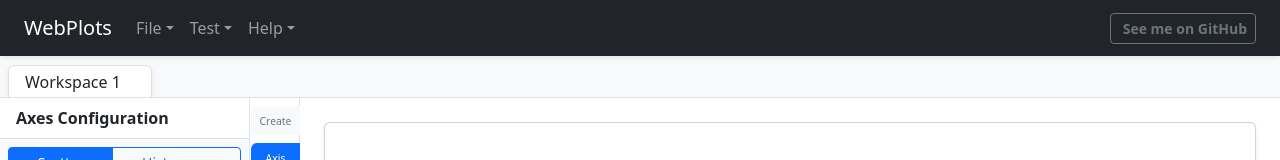
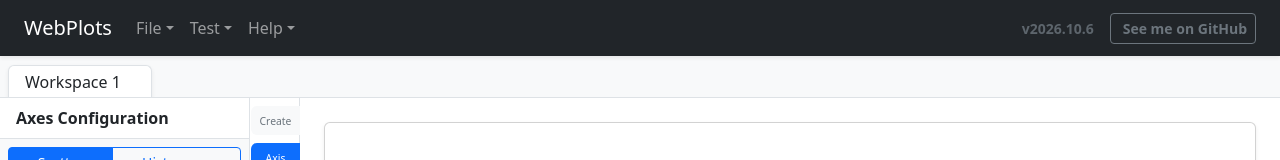
Before and after one commit to emunozgutier/webplots, a React (Vite) app: page / in a window 1280 px wide. Shown: the top 160 px of the page. Built offline with nearby package versions, Linux system fonts and the light colour scheme; the HTML template or start-up script is replaced by a standard one.

Commit message:
auto versioning

```diff
--- a/public/version.json
+++ b/public/version.json
@@ -1,5 +1,5 @@
 {
-    "commit_title": "Add subplot side menu and multi-plot support",
-    "commit_message": "Introduce subplot/grid support and a Subplots side menu. Adds a new SubplotSideMenu component and a persisted SubplotSideMenuStore to assign traces to 1..4 subplot cells (rows/cols up to 2x2). Integrates the store into WorkspaceContext and persistence/cleanup in WorkspaceStore. PlotArea now reads the subplot store and passes subplot data into generatePlotConfig. generatePlotConfig was updated to duplicate traces per assigned subplot, emit x/y axis keys (x, x2, y, y2...), inject layout.grid and per-subplot axis configs, and update the generated Plotly receipt to reflect subplot axes and trace assignments. UI changes in SideMenu add a \"Subplots\" tab and wiring to render the new menu. Default behavior preserves single-plot behavior when grid is 1x1 and falls back to subplot 1 if no explicit assignment exists.",
-    "version_string": "2026.10.5"
+    "commit_title": "Make X-axis optional; default to Row Number",
+    "commit_message": "Allow plots to work without an explicit x-axis by treating row indices as the default X values. Update data mapping so x values use the selected column when present or the row number otherwise, and adapt trace generation, histogram handling, axis titles, and the generated receipt to reflect 'Row Number' when no xAxis is set. Change TopMenuBar to avoid auto-selecting the first column (set xAxis to '' on column updates). Add a UI hint in AxisSideMenu that indicates the default is Row Number and that dragging a column will override it.",
+    "version_string": "2026.10.6"
 }
--- a/src/components/TopMenuBar.tsx
+++ b/src/components/TopMenuBar.tsx
@@ -1,5 +1,5 @@
 
-import React, { useRef, useState } from 'react';
+import React, { useRef, useState, useEffect } from 'react';
 import { NavDropdown, Navbar, Nav, Container, Modal, Button } from 'react-bootstrap';
 import { useCsvDataStore } from '../store/CsvDataStore';
 import Papa from 'papaparse';
@@ -22,6 +22,22 @@ const TopMenuBar: React.FC = () => {
 
     const [showVersionModal, setShowVersionModal] = useState(false);
     const [versionData, setVersionData] = useState<VersionData | null>(null);
+
+    useEffect(() => {
+        const fetchVersion = async () => {
+            try {
+                const baseUrl = import.meta.env.BASE_URL || '/';
+                const response = await fetch(`${baseUrl}version.json`);
+                if (response.ok) {
+                    const data: VersionData = await response.json();
+                    setVersionData(data);
+                }
+            } catch (error) {
+                console.error("Error fetching version on mount:", error);
+            }
+        };
+        fetchVersion();
+    }, []);
 
     const handleCsvUpload = (event: React.ChangeEvent<HTMLInputElement>) => {
         const file = event.target.files?.[0];
@@ -328,7 +344,17 @@ const TopMenuBar: React.FC = () => {
                             </NavDropdown.Item>
                         </NavDropdown>
                     </Nav>
-                    <div className="d-flex align-items-center gap-2">
+                    <div className="d-flex align-items-center gap-3">
+                        {versionData && (
+                            <span
+                                className="text-secondary small fw-bold"
+                                style={{ cursor: 'pointer', opacity: 0.8 }}
+                                onClick={() => setShowVersionModal(true)}
+                                title="Click for details"
+                            >
+                                v{versionData.version_string.replace('v', '')}
+                            </span>
+                        )}
                         <Button
                             variant="outline-secondary"
                             size="sm"
```
